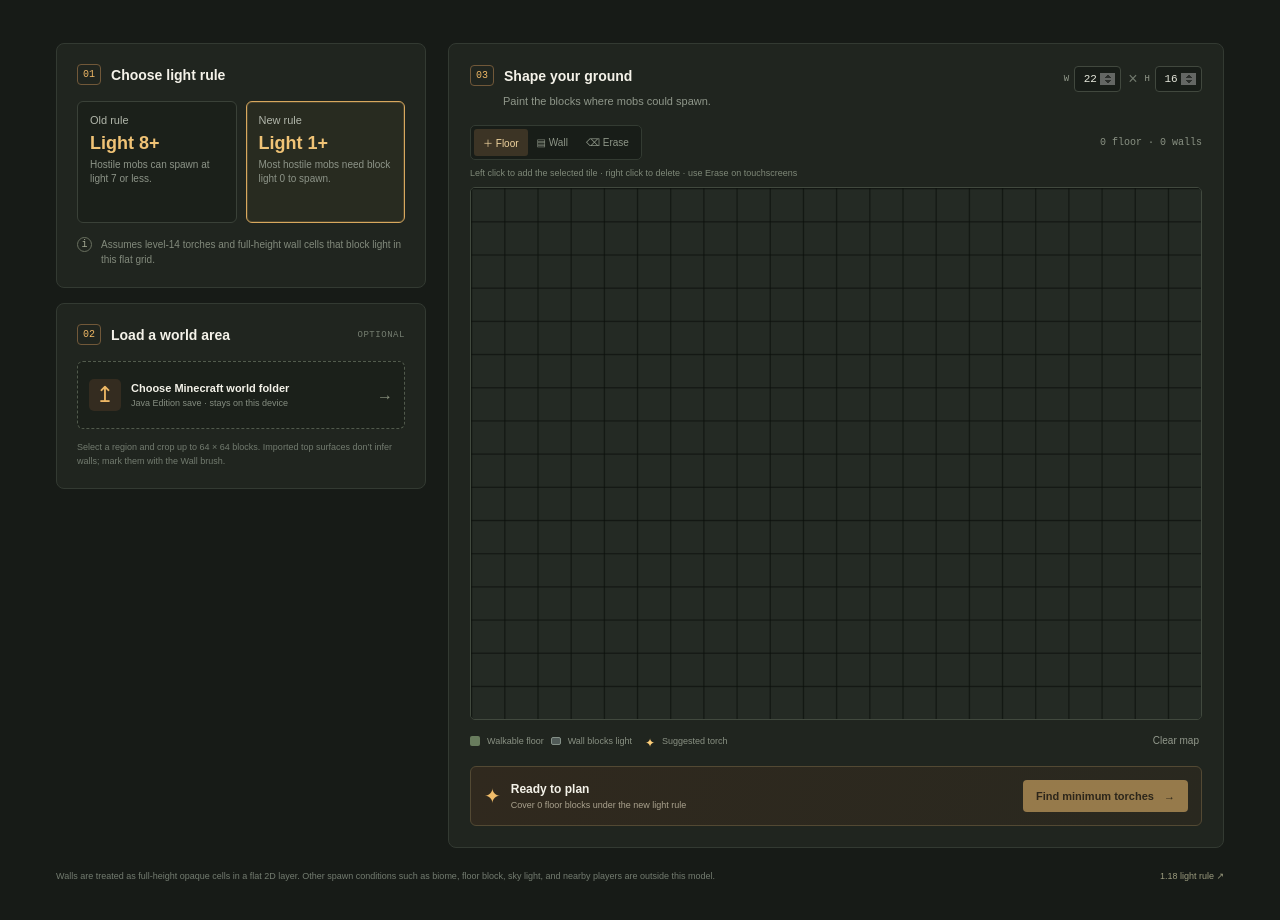
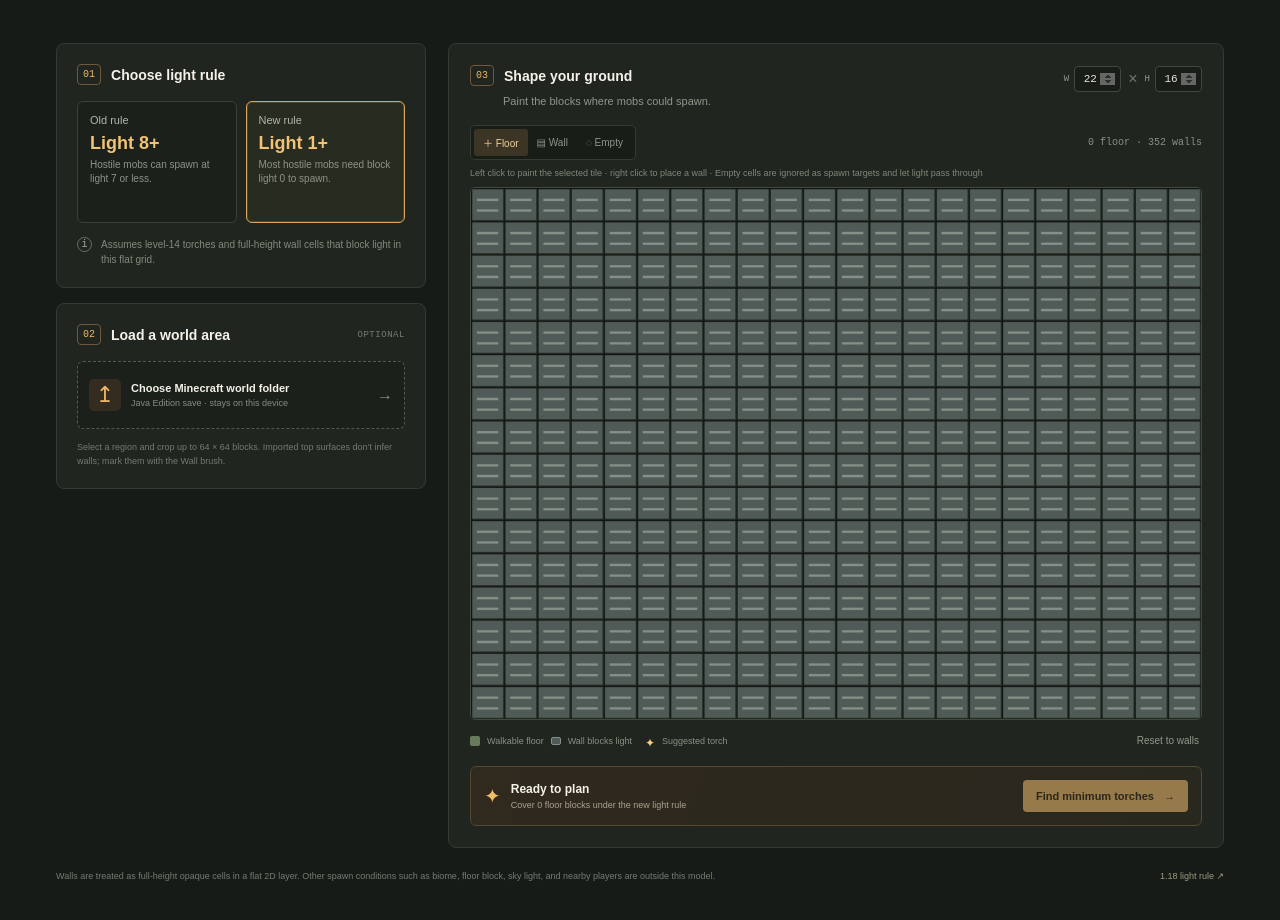
Before and after one commit to furinobu/minecraft-torch-planner, a React (Vite) app: page / in a window 1280 px wide. Shown: the part 360-1280 px from the top of the page. Built offline with nearby package versions, Linux system fonts and the light colour scheme.

Commit message:
Default map cells to walls

```diff
--- a/src/App.tsx
+++ b/src/App.tsx
@@ -6,12 +6,12 @@ import type { ImportedRegion, RegionChoice } from "./worldFolder";
 import type { TorchPlan } from "./torchPlanner";
 
 type Rule = "legacy" | "modern";
-type Tool = "floor" | "wall" | "erase";
+type Tool = "floor" | "wall" | "empty";
 const INITIAL_WIDTH = 22;
 const INITIAL_HEIGHT = 16;
 
 function resizeGrid(old: Uint8Array, oldWidth: number, oldHeight: number, width: number, height: number) {
-  const next = new Uint8Array(width * height);
+  const next = new Uint8Array(width * height).fill(2);
   for (let y = 0; y < Math.min(oldHeight, height); y += 1) {
     for (let x = 0; x < Math.min(oldWidth, width); x += 1) {
       next[y * width + x] = old[y * oldWidth + x];
@@ -52,7 +52,7 @@ function RegionPreview({ region, cropX, cropZ, cropWidth, cropHeight }: {
 export default function App() {
   const [width, setWidth] = useState(INITIAL_WIDTH);
   const [height, setHeight] = useState(INITIAL_HEIGHT);
-  const [terrain, setTerrain] = useState(() => new Uint8Array(INITIAL_WIDTH * INITIAL_HEIGHT));
+  const [terrain, setTerrain] = useState(() => new Uint8Array(INITIAL_WIDTH * INITIAL_HEIGHT).fill(2));
   const [rule, setRule] = useState<Rule>("modern");
   const [tool, setTool] = useState<Tool>("floor");
   const [plan, setPlan] = useState<TorchPlan | null>(null);
@@ -162,7 +162,7 @@ export default function App() {
     if (x < 0 || y < 0 || x >= width || y >= height) return;
     const index = y * width + x;
     const rightClick = pointerIsMoving ? (event.buttons & 2) !== 0 : event.button === 2;
-    const value = rightClick || tool === "erase" ? 0 : tool === "wall" ? 2 : 1;
+    const value = rightClick ? 2 : tool === "wall" ? 2 : tool === "empty" ? 0 : 1;
     setTerrain((current) => {
       if (current[index] === value) return current;
       const next = current.slice();
@@ -331,17 +331,17 @@ export default function App() {
             <div className="tool-switch" role="group" aria-label="Map drawing tool">
               <button className={tool === "floor" ? "active" : ""} onClick={() => setTool("floor")}>＋ Floor</button>
               <button className={tool === "wall" ? "active" : ""} onClick={() => setTool("wall")}>▤ Wall</button>
-              <button className={tool === "erase" ? "active" : ""} onClick={() => setTool("erase")}>⌫ Erase</button>
+              <button className={tool === "empty" ? "active" : ""} onClick={() => setTool("empty")}>◌ Empty</button>
             </div>
             <span className="map-count">{cellsOn.toLocaleString()} floor · {wallsOn.toLocaleString()} walls</span>
           </div>
-          <p className="map-instructions">Left click to add the selected tile · right click to delete · use Erase on touchscreens</p>
+          <p className="map-instructions">Left click to paint the selected tile · right click to place a wall · Empty cells are ignored as spawn targets and let light pass through</p>
           <div className="map-scroll">
             <canvas ref={canvasRef} className="map-canvas" onPointerDown={paintAt} onPointerMove={paintAt} onContextMenu={(event) => event.preventDefault()} aria-label="Paintable top-down map grid" role="application" />
           </div>
           <div className="map-footer">
             <div className="legend"><span className="legend-swatch floor-swatch" /> Walkable floor <span className="legend-swatch wall-swatch" /> Wall blocks light <span className="legend-swatch torch-swatch">✦</span> Suggested torch</div>
-            <button className="clear-button" onClick={() => { cancelPlan(); setTerrain(new Uint8Array(width * height)); setPlan(null); setPlanError(""); }}>Clear map</button>
+            <button className="clear-button" onClick={() => { cancelPlan(); setTerrain(new Uint8Array(width * height).fill(2)); setPlan(null); setPlanError(""); }}>Reset to walls</button>
           </div>
 
           <div className="plan-bar">
```
Also changed, not shown: 1 other file (tests, documents, lock files or other folders).
